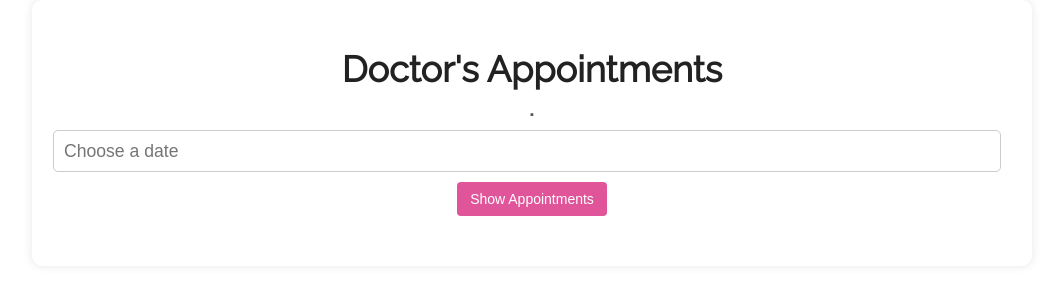
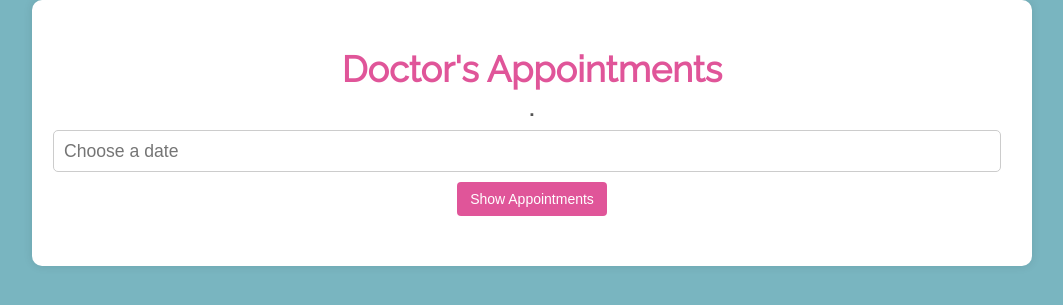
Before and after one commit to bassel-hammad/HCIS-Front-End, a Flask app: page /my_calendar in a window 1280 px wide. Shown: the top 305 px of the page, without its empty margins (108-1171 px from the left). Run offline with Flask 3, Linux system fonts and the light colour scheme; some libraries are stand-ins or nearby versions; some web fonts are replaced.

```diff
--- a/templates/doctor_search_for_appointments.html
+++ b/templates/doctor_search_for_appointments.html
@@ -24,12 +24,17 @@
     <link rel="stylesheet" href="{{ url_for('static', filename='css/index.css') }}" type="text/css" media="all" />
     <link rel="stylesheet" href="https://fonts.googleapis.com/css?family=Open+Sans|Raleway|Candal" type="text/css" media="all" />
     <link rel="stylesheet" href="https://cdnjs.cloudflare.com/ajax/libs/font-awesome/5.15.4/css/all.min.css" integrity="sha512-...." crossorigin="anonymous" type="text/css" media="all" />
+    <style>
+      body {
+        background-color: #79b5c0;
+      }
+    </style>
 </head>
-<body id="myPage" data-spy="scroll" data-target=".navbar" data-offset="60">
+<body id="myPage" data-spy="scroll" data-target=".navbar" data-offset="60" >
 
   <!-- Main Content -->
   <div class="container">
-    <h1>Doctor's Appointments</h1>
+    <h1 style="color: #e05599;">Doctor's Appointments</h1>
     <form method="POST" action="/my_calendar">
       <div class="date-picker">
         <label for="appointment-date" style="background-color:white;">   .    </label>
```
